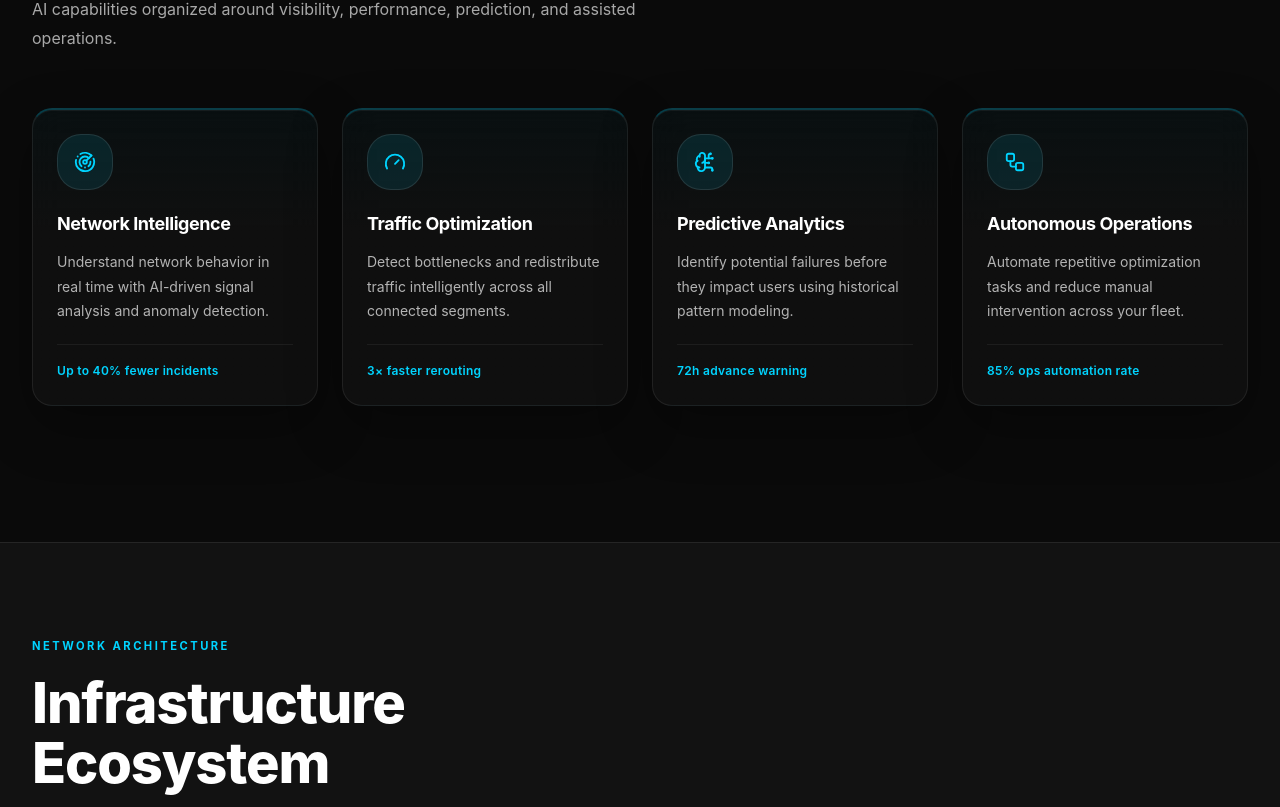
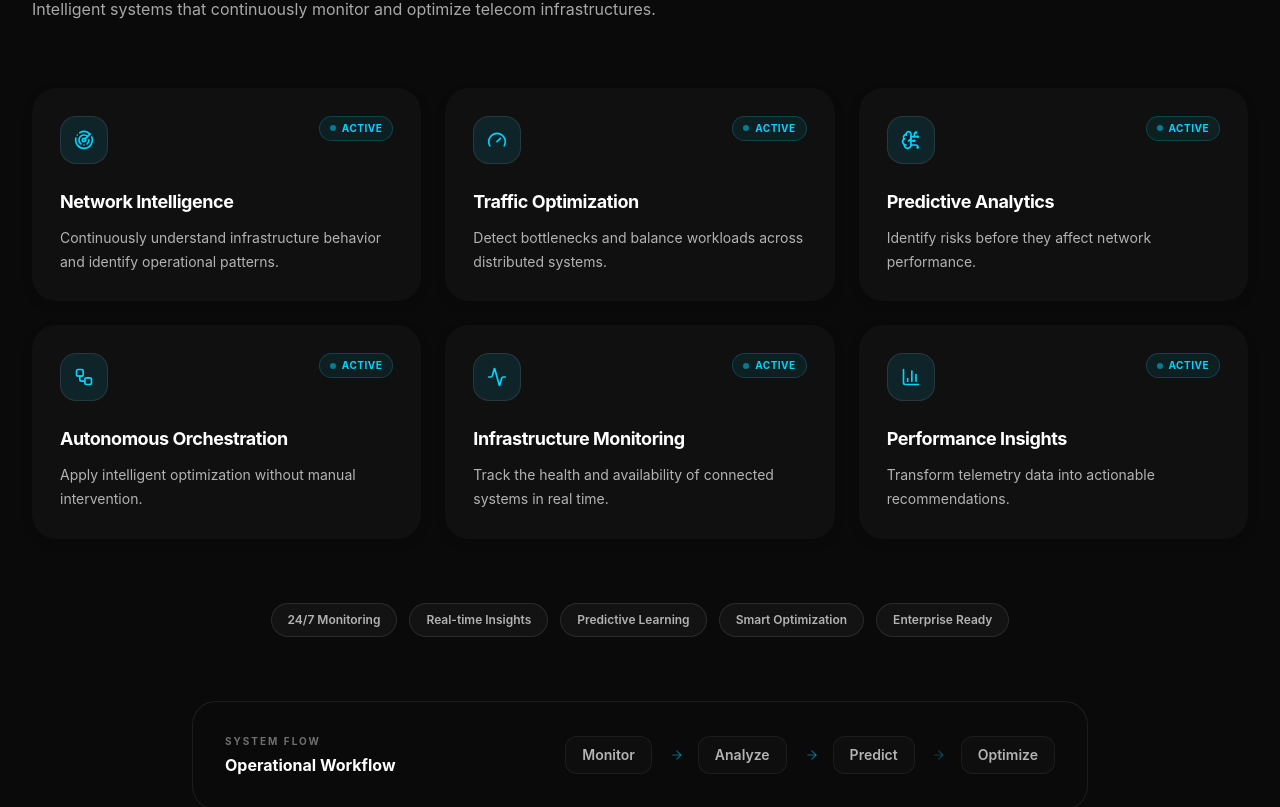
Before and after one commit to nodeslix-web/nodeslix, a React (Vite) app: page / in a window 1280 px wide. Shown: the part 2773-3580 px from the top of the page. Built offline with nearby package versions, Linux system fonts and the light colour scheme.

Commit message:
feat: add Features section with animated capability cards and workflow visualization

```diff
--- a/src/components/sections/Features.jsx
+++ b/src/components/sections/Features.jsx
@@ -1,85 +1,218 @@
 import { motion as Motion } from 'framer-motion';
-import { BrainCircuit, Gauge, Radar, Workflow } from 'lucide-react';
+import { BrainCircuit, Activity, Gauge, Radar, Workflow, BarChart3, ArrowRight } from 'lucide-react';
 
+/* ─── Staggered animation containers ─── */
+const stagger = {
+  hidden: {},
+  visible: { transition: { staggerChildren: 0.08 } },
+};
+
+const fadeUp = {
+  hidden:  { opacity: 0, y: 16 },
+  visible: { opacity: 1, y: 0, transition: { duration: 0.45, ease: 'easeOut' } },
+};
+
+/* ─── 6 Capability Cards ─── */
 const capabilities = [
   {
     title: 'Network Intelligence',
-    description: 'Understand network behavior in real time with AI-driven signal analysis and anomaly detection.',
-    stat: 'Up to 40% fewer incidents',
+    description: 'Continuously understand infrastructure behavior and identify operational patterns.',
     icon: Radar,
   },
   {
     title: 'Traffic Optimization',
-    description: 'Detect bottlenecks and redistribute traffic intelligently across all connected segments.',
-    stat: '3× faster rerouting',
+    description: 'Detect bottlenecks and balance workloads across distributed systems.',
     icon: Gauge,
   },
   {
     title: 'Predictive Analytics',
-    description: 'Identify potential failures before they impact users using historical pattern modeling.',
-    stat: '72h advance warning',
+    description: 'Identify risks before they affect network performance.',
     icon: BrainCircuit,
   },
   {
-    title: 'Autonomous Operations',
-    description: 'Automate repetitive optimization tasks and reduce manual intervention across your fleet.',
-    stat: '85% ops automation rate',
+    title: 'Autonomous Orchestration',
+    description: 'Apply intelligent optimization without manual intervention.',
     icon: Workflow,
   },
+  {
+    title: 'Infrastructure Monitoring',
+    description: 'Track the health and availability of connected systems in real time.',
+    icon: Activity,
+  },
+  {
+    title: 'Performance Insights',
+    description: 'Transform telemetry data into actionable recommendations.',
+    icon: BarChart3,
+  },
 ];
+
+/* ─── Capability Highlight Pills ─── */
+const highlights = [
+  '24/7 Monitoring',
+  'Real-time Insights',
+  'Predictive Learning',
+  'Smart Optimization',
+  'Enterprise Ready',
+];
+
+/* ─── Operational Workflow Steps ─── */
+const workflowSteps = ['Monitor', 'Analyze', 'Predict', 'Optimize'];
+
+/* ══════════════════════════════════════════════════ */
 
 const Features = () => {
   return (
     <section id="capabilities" className="section-shell scroll-mt-20 bg-nodeslix-primary">
-      <div className="app-container space-y-14">
-        {/* AI capabilities section: four-card responsive grid. */}
+      <div className="app-container space-y-16">
+
+        {/* ── Section header ── */}
         <Motion.div
           initial={{ opacity: 0, y: 18 }}
           whileInView={{ opacity: 1, y: 0 }}
-          viewport={{ once: true, amount: 0.35 }}
+          viewport={{ once: true, amount: 0.4 }}
           transition={{ duration: 0.55 }}
           className="max-w-2xl space-y-5"
         >
-          <p className="section-kicker">AI Capabilities</p>
-          <h2 className="section-title">Built for Intelligent Networks</h2>
+          <p className="section-kicker">Capability Center</p>
+          <h2 className="section-title">Core Platform Capabilities</h2>
           <p className="section-copy">
-            AI capabilities organized around visibility, performance, prediction, and assisted operations.
+            Intelligent systems that continuously monitor and optimize telecom infrastructures.
           </p>
         </Motion.div>
 
-        <div className="grid gap-6 sm:grid-cols-2 lg:grid-cols-4">
-          {capabilities.map((capability, index) => {
+        {/* ── Capability Cards Grid ── */}
+        <Motion.div
+          variants={stagger}
+          initial="hidden"
+          whileInView="visible"
+          viewport={{ once: true, amount: 0.15 }}
+          className="grid gap-6 sm:grid-cols-2 lg:grid-cols-3"
+        >
+          {capabilities.map((capability) => {
             const Icon = capability.icon;
 
             return (
               <Motion.article
                 key={capability.title}
-                initial={{ opacity: 0, y: 20 }}
-                whileInView={{ opacity: 1, y: 0 }}
-                whileHover={{ y: -4 }}
-                viewport={{ once: true, amount: 0.3 }}
-                transition={{ duration: 0.45, delay: index * 0.07 }}
-                className="accent-card min-h-72 space-y-5 p-6"
+                variants={fadeUp}
+                whileHover="hover"
+                initial="rest"
+                animate="rest"
+                variants={{
+                  rest:  { y: 0, borderColor: 'rgba(255,255,255,0.08)', boxShadow: '0 4px 12px rgba(0,0,0,0.1)' },
+                  hover: { y: -4, borderColor: '#00D4FF', boxShadow: '0 12px 32px rgba(0,212,255,0.12)' },
+                }}
+                transition={{ duration: 0.25, ease: 'easeOut' }}
+                className="group flex flex-col gap-5 rounded-3xl bg-white/[0.025] p-7 transition-colors"
               >
-                <div className="flex size-14 items-center justify-center rounded-3xl border border-white/10 bg-nodeslix-accent/10 text-nodeslix-accent">
-                  <Icon size={22} />
+                {/* Header: Icon + Status Badge */}
+                <div className="flex items-start justify-between">
+                  <Motion.div
+                    variants={{
+                      rest:  { rotate: 0 },
+                      hover: { rotate: 2 },
+                    }}
+                    transition={{ duration: 0.25 }}
+                    className="flex size-12 items-center justify-center rounded-2xl border border-white/10 bg-nodeslix-accent/10 text-nodeslix-accent transition-colors duration-300 group-hover:bg-nodeslix-accent/20"
+                  >
+                    <Icon size={20} />
+                  </Motion.div>
+
+                  {/* Status Badge */}
+                  <span className="inline-flex items-center gap-1.5 rounded-full border border-nodeslix-accent/20 bg-nodeslix-accent/8 px-2.5 py-1 text-[10px] font-bold uppercase tracking-wider text-nodeslix-accent">
+                    <Motion.span
+                      animate={{ opacity: [0.4, 1, 0.4] }}
+                      transition={{ duration: 2.2, repeat: Infinity, ease: 'easeInOut' }}
+                      className="block size-1.5 rounded-full bg-nodeslix-accent"
+                    />
+                    Active
+                  </span>
                 </div>
-                <div className="space-y-3 flex-1">
+
+                {/* Content */}
+                <div className="space-y-2.5 flex-1 pt-1">
                   <h3 className="text-lg font-bold tracking-tight text-nodeslix-text">{capability.title}</h3>
-                  <p className="text-sm leading-[1.75] text-nodeslix-muted">
+                  <p className="text-sm leading-[1.7] text-nodeslix-muted line-clamp-2">
                     {capability.description}
                   </p>
-                </div>
-                {/* Stat badge */}
-                <div className="pt-3 border-t border-white/6">
-                  <span className="text-xs font-semibold text-nodeslix-accent tracking-wide">
-                    {capability.stat}
-                  </span>
                 </div>
               </Motion.article>
             );
           })}
-        </div>
+        </Motion.div>
+
+        {/* ── Capability Highlight Bar ── */}
+        <Motion.div
+          initial={{ opacity: 0, y: 14 }}
+          whileInView={{ opacity: 1, y: 0 }}
+          viewport={{ once: true, amount: 0.4 }}
+          transition={{ duration: 0.45 }}
+          className="flex flex-wrap items-center justify-center gap-3"
+        >
+          {highlights.map((highlight, i) => (
+            <Motion.span
+              key={highlight}
+              initial={{ opacity: 0, scale: 0.92 }}
+              whileInView={{ opacity: 1, scale: 1 }}
+              viewport={{ once: true }}
+              whileHover={{ scale: 1.03 }}
+              transition={{ duration: 0.2, delay: 0.1 + i * 0.05 }}
+              className="inline-flex cursor-default items-center rounded-full border border-white/10 bg-white/[0.04] px-4 py-2 text-xs font-semibold text-nodeslix-muted backdrop-blur-sm transition-colors hover:border-nodeslix-accent/40 hover:text-white"
+            >
+              {highlight}
+            </Motion.span>
+          ))}
+        </Motion.div>
+
+        {/* ── Operational Workflow Summary Panel ── */}
+        <Motion.div
+          initial={{ opacity: 0, y: 18 }}
+          whileInView={{ opacity: 1, y: 0 }}
+          viewport={{ once: true, amount: 0.3 }}
+          transition={{ duration: 0.5 }}
+          className="mx-auto max-w-4xl rounded-3xl border border-white/8 bg-[#0A0A0A]/60 p-6 sm:p-8"
+        >
+          <div className="flex flex-col gap-6 sm:flex-row sm:items-center sm:justify-between">
+            {/* Title */}
+            <div className="shrink-0 text-center sm:text-left">
+              <p className="text-[10px] font-bold uppercase tracking-[0.2em] text-nodeslix-muted/60">
+                System flow
+              </p>
+              <h3 className="mt-1 text-base font-bold text-nodeslix-text">Operational Workflow</h3>
+            </div>
+
+            {/* Flow Steps */}
+            <div className="flex flex-col items-center gap-3 sm:flex-row sm:gap-4 flex-1 justify-end">
+              {workflowSteps.map((step, index) => (
+                <div key={step} className="flex flex-col items-center gap-3 sm:flex-row sm:gap-4">
+                  <div className="rounded-xl border border-white/6 bg-white/[0.02] px-4 py-2 text-sm font-semibold text-nodeslix-muted">
+                    {step}
+                  </div>
+
+                  {index < workflowSteps.length - 1 && (
+                    <div className="flex items-center text-nodeslix-accent/50">
+                      <Motion.div
+                        animate={{ opacity: [0.3, 1, 0.3], x: [0, 2, 0] }}
+                        transition={{ duration: 1.5, repeat: Infinity, ease: 'easeInOut', delay: index * 0.3 }}
+                        className="hidden sm:block"
+                      >
+                        <ArrowRight size={14} />
+                      </Motion.div>
+                      <Motion.div
+                        animate={{ opacity: [0.3, 1, 0.3], y: [0, 2, 0] }}
+                        transition={{ duration: 1.5, repeat: Infinity, ease: 'easeInOut', delay: index * 0.3 }}
+                        className="block sm:hidden"
+                      >
+                        <ArrowRight size={14} className="rotate-90" />
+                      </Motion.div>
+                    </div>
+                  )}
+                </div>
+              ))}
+            </div>
+          </div>
+        </Motion.div>
+
       </div>
     </section>
   );
```
